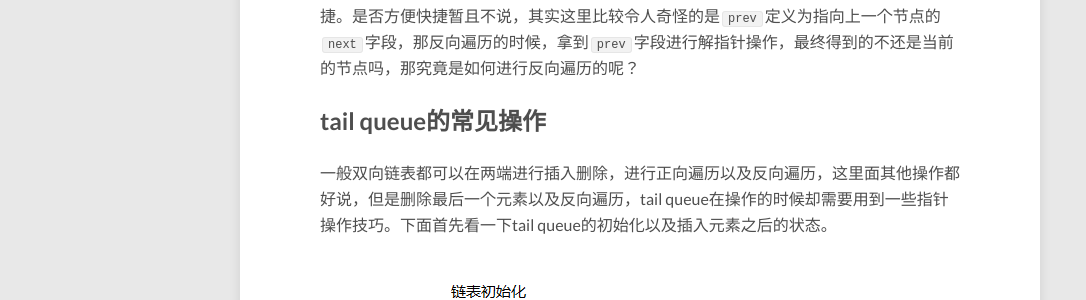
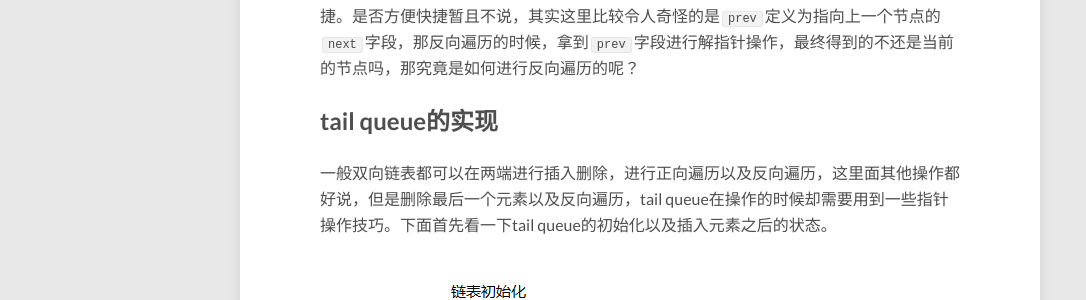
Before and after one commit to watoud/watoud.github.io, a Jekyll site: the page built from _posts/2016-11-11-some thing about tail queue.markdown, in a window 1280 px wide and 900 px high, scrolled down 711 px. Shown: the part 154-454 px from the top of the window, without its empty margins (0-1086 px from the left). Built offline with Jekyll 4.4.1, drawn with Linux system fonts in a browser that asks for light colours; nearby versions of some CDN libraries; comment, search, counter and statistics services are not loaded.

Commit message:
tail queue

```diff
--- a/_posts/2016-11-11-some thing about tail queue.markdown
+++ b/_posts/2016-11-11-some thing about tail queue.markdown
@@ -28,7 +28,7 @@ type mspan struct {
 
 本人以前一直使用Java，这也是首次见到这样的双向链表的设计。从网上搜索到的相关介绍比较少（感觉是自己搜索技能不够），大部分的说法是这种设计对链表的各种操作更方便快捷。是否方便快捷暂且不说，其实这里比较令人奇怪的是`prev`定义为指向上一个节点的`next`字段，那反向遍历的时候，拿到`prev`字段进行解指针操作，最终得到的不还是当前的节点吗，那究竟是如何进行反向遍历的呢？
 
-## tail queue的常见操作
+## tail queue的实现
 一般双向链表都可以在两端进行插入删除，进行正向遍历以及反向遍历，这里面其他操作都好说，但是删除最后一个元素以及反向遍历，tail queue在操作的时候却需要用到一些指针操作技巧。下面首先看一下tail queue的初始化以及插入元素之后的状态。
 
 ![初始化](/images/watoud/tailqueue/init.png)
```
